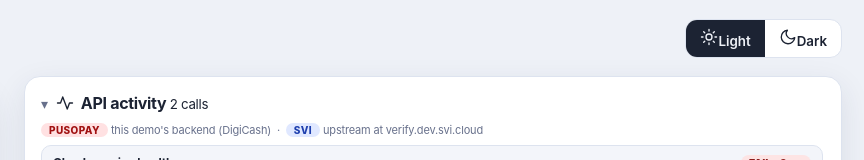
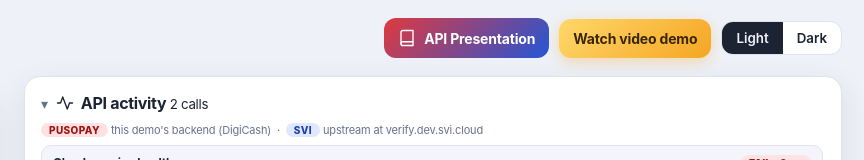
Before and after one commit to kevzo8/pusopay, a website: page public/index.html in a window 1280 px wide. Shown: the top 160 px of the page, 416-1280 px from the left. Drawn offline with Linux system fonts and the light colour scheme; no server answers.

Commit message:
Top-bar nav parity; text-only theme toggle

```diff
--- a/public/index.html
+++ b/public/index.html
@@ -12,8 +12,6 @@
 <body>
   <svg width="0" height="0" style="position:absolute" aria-hidden="true">
     <defs>
-      <symbol id="i-sun" viewBox="0 0 24 24" fill="none" stroke="currentColor" stroke-width="1.8" stroke-linecap="round"><circle cx="12" cy="12" r="4"/><path d="M12 2v2M12 20v2M4.9 4.9l1.4 1.4M17.7 17.7l1.4 1.4M2 12h2M20 12h2M4.9 19.1l1.4-1.4M17.7 6.3l1.4-1.4"/></symbol>
-      <symbol id="i-moon" viewBox="0 0 24 24" fill="none" stroke="currentColor" stroke-width="1.8" stroke-linecap="round" stroke-linejoin="round"><path d="M21 12.8A9 9 0 1 1 11.2 3a7 7 0 0 0 9.8 9.8z"/></symbol>
       <symbol id="i-cam" viewBox="0 0 24 24" fill="none" stroke="currentColor" stroke-width="1.8" stroke-linecap="round" stroke-linejoin="round"><path d="M23 19a2 2 0 0 1-2 2H3a2 2 0 0 1-2-2V8a2 2 0 0 1 2-2h4l2-3h6l2 3h4a2 2 0 0 1 2 2z"/><circle cx="12" cy="13" r="4"/></symbol>
       <symbol id="i-id" viewBox="0 0 24 24" fill="none" stroke="currentColor" stroke-width="1.8" stroke-linecap="round" stroke-linejoin="round"><rect x="2" y="5" width="20" height="14" rx="2"/><circle cx="8.5" cy="11" r="2"/><path d="M5.5 16c.8-1.6 1.9-2.4 3-2.4s2.2.8 3 2.4M15 9.5h4M15 13h4"/></symbol>
       <symbol id="i-face" viewBox="0 0 24 24" fill="none" stroke="currentColor" stroke-width="1.8" stroke-linecap="round"><circle cx="12" cy="12" r="9"/><circle cx="9" cy="10" r=".5" fill="currentColor"/><circle cx="15" cy="10" r=".5" fill="currentColor"/><path d="M8.5 14.5a4 4 0 0 0 7 0"/></symbol>
@@ -43,9 +41,11 @@
       </div>
     </div>
     <div class="top-actions">
+      <a class="btn primary" href="guide.html"><svg class="ic"><use href="#i-book"/></svg>API Presentation</a>
+      <a class="btn gold" href="https://screenrec.com/share/Y7hlNtFmyr" target="_blank" rel="noopener">Watch video demo</a>
       <div class="theme-toggle" role="group" aria-label="Theme">
-        <button id="themeLight" class="active"><svg class="ic"><use href="#i-sun"/></svg>Light</button>
-        <button id="themeDark"><svg class="ic"><use href="#i-moon"/></svg>Dark</button>
+        <button id="themeLight" class="active">Light</button>
+        <button id="themeDark">Dark</button>
       </div>
     </div>
   </header>
--- a/public/styles.css
+++ b/public/styles.css
@@ -22,7 +22,8 @@ body {
   letter-spacing: -0.011em;
 }
 h1, h2, h3 { letter-spacing: -0.02em; }
-.topbar { display: flex; justify-content: space-between; align-items: center; gap: 12px; padding: 14px 22px; }
+.topbar { display: flex; justify-content: space-between; align-items: center; gap: 12px; padding: 14px 22px; flex-wrap: wrap; }
+.top-actions { display: flex; gap: 10px; align-items: center; flex-wrap: wrap; justify-content: flex-end; }
 .brand { display: flex; gap: 12px; align-items: center; }
 .brand-logo { width: 48px; height: 48px; border-radius: 14px; object-fit: cover; box-shadow: var(--shadow); background: #fff; }
 .brand h1 { margin: 0; font-size: 22px; font-weight: 700; }
```
